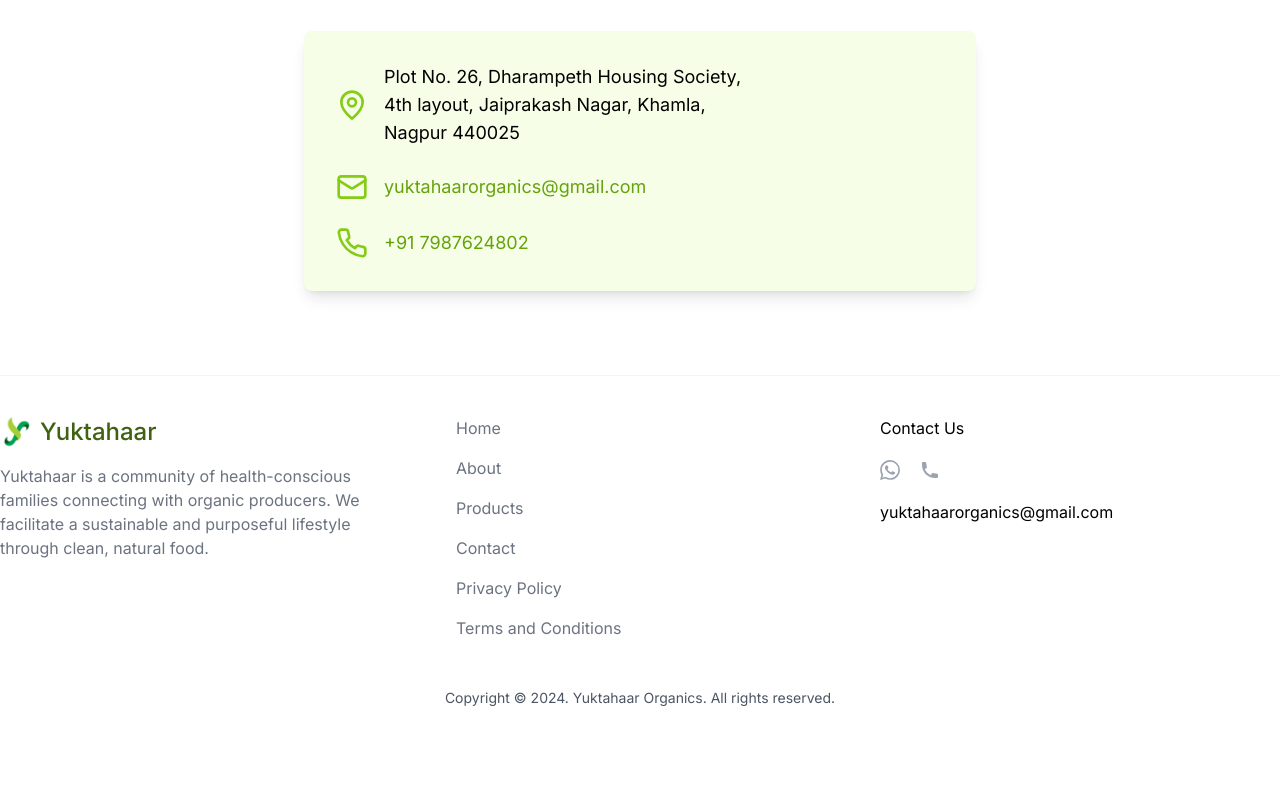
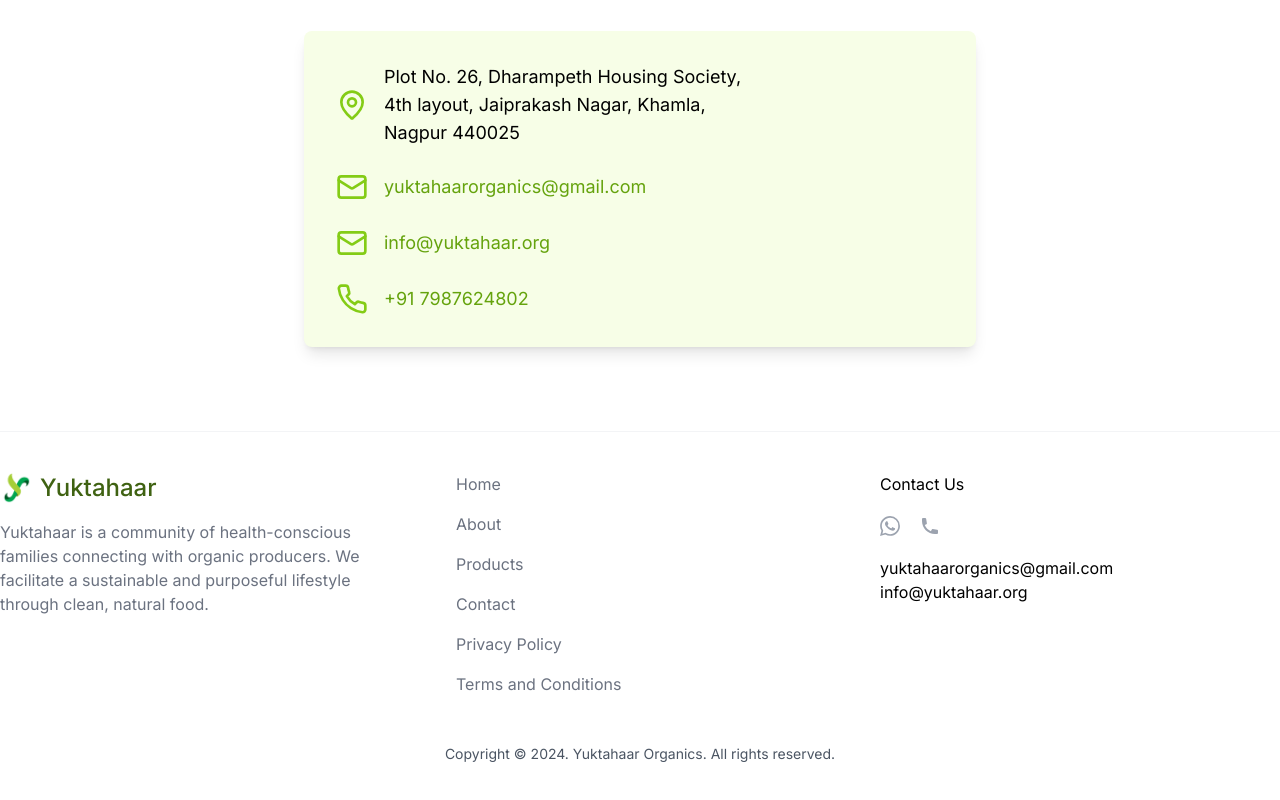
Before and after one commit to tapannayak24/Yuktahaar2, a Next.js app: page /contact in a window 1280 px wide. Shown: the part 362-1162 px from the top of the page. Built offline with nearby package versions, Linux system fonts and the light colour scheme.

Commit message:
Add another email

```diff
--- a/src/app/contact/page.tsx
+++ b/src/app/contact/page.tsx
@@ -33,6 +33,16 @@
           </div>
 
           <div className="flex items-center">
+            <Mail className="w-8 h-8 text-lime-500 mr-4" />
+            <a
+              href="mailto:info@yuktahaar.org"
+              className="text-lg text-lime-600 dark:text-lime-400 hover:underline"
+            >
+              info@yuktahaar.org
+            </a>
+          </div>
+
+          <div className="flex items-center">
             <Phone className="w-8 h-8 text-lime-500 mr-4" />
             <a
               href="tel:+917987624802"
--- a/src/app/privacy/page.tsx
+++ b/src/app/privacy/page.tsx
@@ -53,6 +53,7 @@
         <h2>8. Contact Us</h2>
         <p>If you have any questions about this Privacy Policy, please contact us at:</p>
         <p>
+          Email: info@yuktahaar.org<br />
           Email: yuktahaarorganics@gmail.com<br />
           Phone: +91 7987624802<br />
           Address: Plot no 26, Dharampeth housing society, 4th layout, Jaiprakash nagar, khamla, Nagpur 440025
--- a/src/app/terms/page.tsx
+++ b/src/app/terms/page.tsx
@@ -42,6 +42,7 @@
         <h2>10. Contact Us</h2>
         <p>If you have any questions about these Terms and Conditions, please contact us at:</p>
         <p>
+          Email: info@yuktahaar.org<br />
           Email: yuktahaarorganics@gmail.com<br />
           Phone: +91 7987624802<br />
           Address: Plot no 26, Dharampeth housing society, 4th layout, Jaiprakash nagar, khamla, Nagpur 440025
--- a/src/components/Footer.tsx
+++ b/src/components/Footer.tsx
@@ -94,6 +94,14 @@
               >
                 yuktahaarorganics@gmail.com
               </a>
+              <a
+                href="mailto:info@yuktahaar.org"
+                target="_blank"
+                rel="noopener"
+                className="relative block w-44"
+              >
+                info@yuktahaar.org
+              </a>
             </div>
           </div>
         </div>
```
